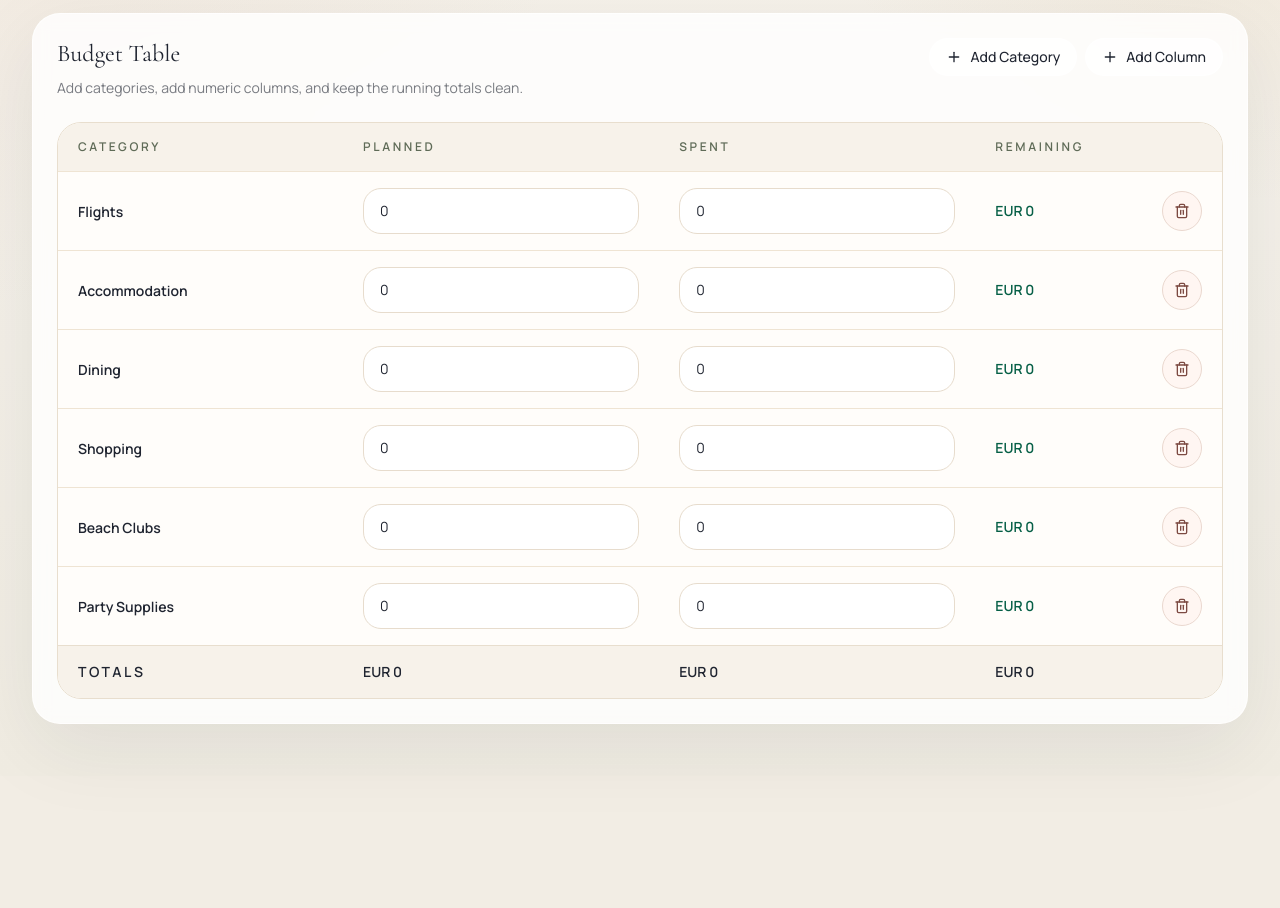
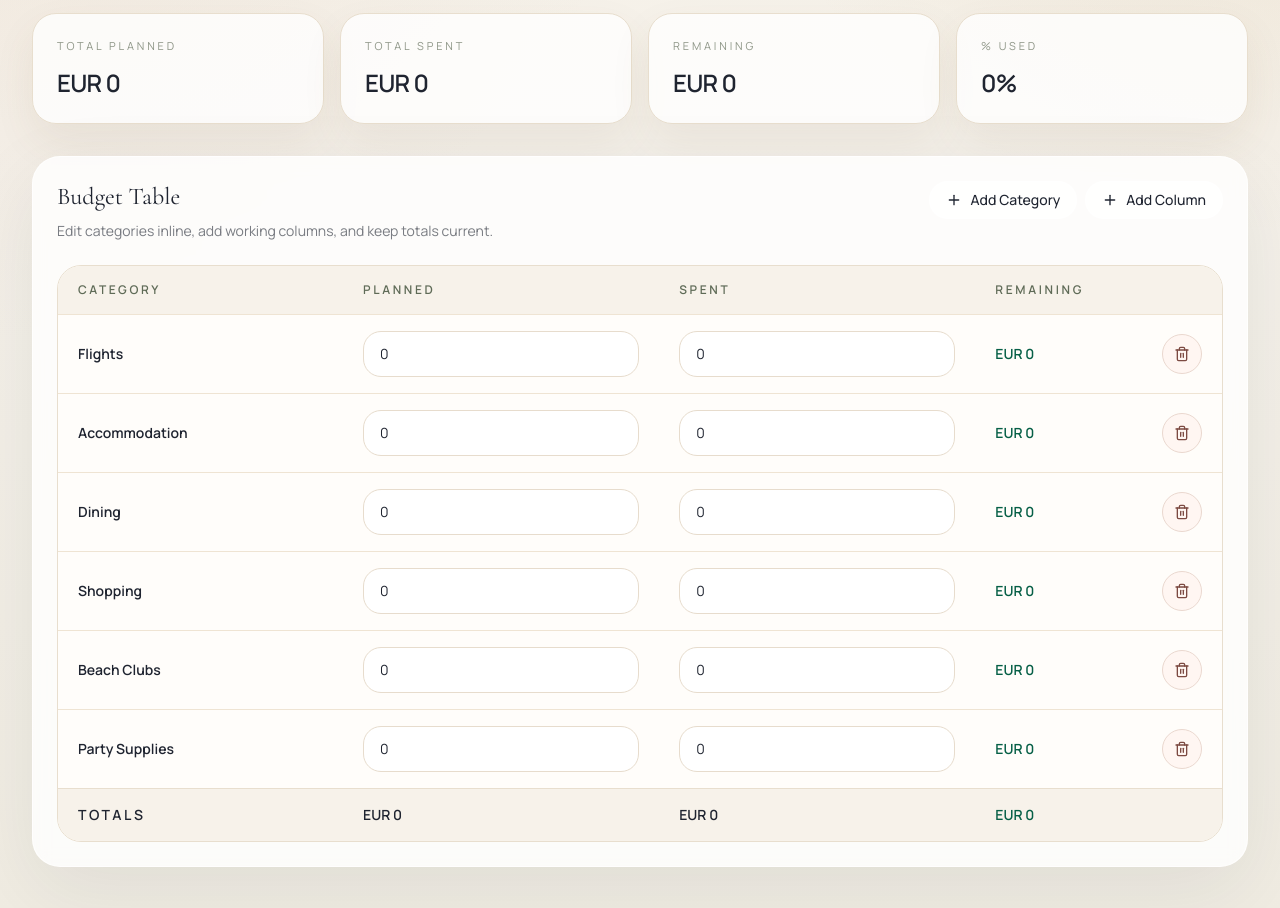
Before and after one commit to michaeljsboyd/Euro2026, a Next.js app: page /budget in a window 1280 px wide. Shown: the part 340-1248 px from the top of the page. Before the commit the page ends 1116 px from the top, so only its background shows below. Built offline with nearby package versions, Linux system fonts and the light colour scheme; no server answers; the database is empty.

Commit message:
Upgrade trip overview table

```diff
--- a/components/budget-planner.tsx
+++ b/components/budget-planner.tsx
@@ -11,128 +11,105 @@ interface BudgetPlannerProps {
   currency?: string;
 }
 
-interface BudgetColumn {
-  id: string;
-  label: string;
-  derived?: boolean;
-}
-
-interface BudgetRow {
+type BudgetRow = {
   id: string;
   category: string;
   values: Record<string, number>;
+};
+
+const defaultColumns = ["Planned", "Spent"] as const;
+
+function createRow(name: string, columns: readonly string[]): BudgetRow {
+  const values: Record<string, number> = {};
+  columns.forEach((column) => {
+    values[column] = 0;
+  });
+
+  return {
+    id: crypto.randomUUID(),
+    category: name,
+    values
+  };
 }
-
-const defaultColumns: BudgetColumn[] = [
-  { id: "planned", label: "Planned" },
-  { id: "spent", label: "Spent" },
-  { id: "remaining", label: "Remaining", derived: true }
-];
-
-const defaultRows: BudgetRow[] = [
-  { id: "row-flights", category: "Flights", values: { planned: 0, spent: 0 } },
-  { id: "row-accommodation", category: "Accommodation", values: { planned: 0, spent: 0 } },
-  { id: "row-dining", category: "Dining", values: { planned: 0, spent: 0 } },
-  { id: "row-shopping", category: "Shopping", values: { planned: 0, spent: 0 } },
-  { id: "row-beach-clubs", category: "Beach Clubs", values: { planned: 0, spent: 0 } },
-  { id: "row-party-supplies", category: "Party Supplies", values: { planned: 0, spent: 0 } }
-];
 
 function parseAmount(value: string) {
   const numeric = Number(value);
   return Number.isFinite(numeric) ? numeric : 0;
 }
 
-function getDerivedValue(row: BudgetRow, columnId: string) {
-  if (columnId === "remaining") {
-    return (row.values.planned ?? 0) - (row.values.spent ?? 0);
-  }
-
-  return row.values[columnId] ?? 0;
+function SummaryCard({ label, value }: { label: string; value: string }) {
+  return (
+    <div className="rounded-[24px] border border-[#e8dece] bg-white/80 p-6 shadow-[0_18px_40px_rgba(112,88,57,0.08)]">
+      <p className="text-[11px] uppercase tracking-[0.26em] text-olive/70">{label}</p>
+      <p className="mt-3 text-2xl font-semibold tracking-[-0.03em] text-ink">{value}</p>
+    </div>
+  );
 }
 
 export function BudgetPlanner({ currency = "EUR" }: BudgetPlannerProps) {
-  const [columns, setColumns] = useState(defaultColumns);
-  const [rows, setRows] = useState(defaultRows);
+  const [columns, setColumns] = useState<string[]>([...defaultColumns]);
+  const [rows, setRows] = useState<BudgetRow[]>([
+    createRow("Flights", defaultColumns),
+    createRow("Accommodation", defaultColumns),
+    createRow("Dining", defaultColumns),
+    createRow("Shopping", defaultColumns),
+    createRow("Beach Clubs", defaultColumns),
+    createRow("Party Supplies", defaultColumns)
+  ]);
 
   const totals = useMemo(() => {
     return columns.reduce<Record<string, number>>((accumulator, column) => {
-      accumulator[column.id] = rows.reduce(
-        (sum, row) => sum + getDerivedValue(row, column.id),
-        0
-      );
+      accumulator[column] = rows.reduce((sum, row) => sum + (row.values[column] ?? 0), 0);
       return accumulator;
     }, {});
   }, [columns, rows]);
 
+  const totalPlanned = totals.Planned ?? 0;
+  const totalSpent = totals.Spent ?? 0;
+  const remaining = totalPlanned - totalSpent;
+  const percentUsed = totalPlanned > 0 ? (totalSpent / totalPlanned) * 100 : 0;
+
   const addCategory = () => {
-    setRows((current) => [
-      ...current,
-      {
-        id: crypto.randomUUID(),
-        category: "New Category",
-        values: columns.reduce<Record<string, number>>((accumulator, column) => {
-          if (!column.derived) {
-            accumulator[column.id] = 0;
-          }
-          return accumulator;
-        }, {})
-      }
-    ]);
+    setRows((current) => [...current, createRow("New Category", columns)]);
   };
 
-  const deleteCategory = (rowId: string) => {
-    setRows((current) => current.filter((row) => row.id !== rowId));
+  const removeCategory = (id: string) => {
+    setRows((current) => current.filter((row) => row.id !== id));
   };
 
-  const updateCategoryName = (rowId: string, value: string) => {
+  const updateCategory = (rowId: string, name: string) => {
     setRows((current) =>
-      current.map((row) => (row.id === rowId ? { ...row, category: value } : row))
+      current.map((row) => (row.id === rowId ? { ...row, category: name } : row))
     );
   };
 
-  const updateValue = (rowId: string, columnId: string, value: string) => {
+  const updateCell = (rowId: string, column: string, value: string) => {
     setRows((current) =>
       current.map((row) =>
         row.id === rowId
-          ? {
-              ...row,
-              values: {
-                ...row.values,
-                [columnId]: parseAmount(value)
-              }
-            }
+          ? { ...row, values: { ...row.values, [column]: parseAmount(value) } }
           : row
       )
     );
   };
 
   const addColumn = () => {
-    const nextIndex = columns.filter((column) => !column.derived).length + 1;
-    const id = `column-${Date.now()}`;
+    const name = window.prompt("New column name?");
+    if (!name) {
+      return;
+    }
 
-    setColumns((current) => [
-      ...current.filter((column) => !column.derived),
-      { id, label: `Column ${nextIndex}` },
-      ...current.filter((column) => column.derived)
-    ]);
+    const trimmedName = name.trim();
+    if (!trimmedName || columns.includes(trimmedName)) {
+      return;
+    }
 
+    setColumns((current) => [...current, trimmedName]);
     setRows((current) =>
       current.map((row) => ({
         ...row,
-        values: {
-          ...row.values,
-          [id]: 0
-        }
+        values: { ...row.values, [trimmedName]: 0 }
       }))
-    );
-  };
-
-  const updateColumnName = (columnId: string, value: string) => {
-    setColumns((current) =>
-      current.map((column) =>
-        column.id === columnId && !column.derived ? { ...column, label: value } : column
-      )
     );
   };
 
@@ -141,12 +118,19 @@ export function BudgetPlanner({ currency = "EUR" }: BudgetPlannerProps) {
       <PageHeader
         eyebrow="Budget"
         title="Budget Planner"
-        description="A compact working budget sheet with editable categories, flexible spend columns, and live totals."
+        description="A live working budget with editable categories, flexible spend columns, and a compact trip summary."
       />
+
+      <div className="grid gap-4 md:grid-cols-2 xl:grid-cols-4">
+        <SummaryCard label="Total Planned" value={formatCurrency(totalPlanned, currency)} />
+        <SummaryCard label="Total Spent" value={formatCurrency(totalSpent, currency)} />
+        <SummaryCard label="Remaining" value={formatCurrency(remaining, currency)} />
+        <SummaryCard label="% Used" value={`${percentUsed.toFixed(0)}%`} />
+      </div>
 
       <SectionCard
         title="Budget Table"
-        subtitle="Add categories, add numeric columns, and keep the running totals clean."
+        subtitle="Edit categories inline, add working columns, and keep totals current."
         action={
           <div className="flex flex-col gap-2 sm:flex-row">
             <button
@@ -170,71 +154,62 @@ export function BudgetPlanner({ currency = "EUR" }: BudgetPlannerProps) {
       >
         <div className="overflow-hidden rounded-[24px] border border-[#e8dece] bg-[#fffdfa]">
           <div className="overflow-x-auto">
-            <table className="min-w-full border-collapse">
-              <thead>
-                <tr className="bg-[#f7f2ea]">
+            <table className="min-w-full border-collapse text-sm">
+              <thead className="bg-[#f7f2ea]">
+                <tr>
                   <th className="px-5 py-4 text-left text-xs font-semibold uppercase tracking-[0.22em] text-olive">
                     Category
                   </th>
                   {columns.map((column) => (
                     <th
-                      key={column.id}
+                      key={column}
                       className="px-5 py-4 text-left text-xs font-semibold uppercase tracking-[0.22em] text-olive"
                     >
-                      {column.derived ? (
-                        column.label
-                      ) : (
-                        <input
-                          value={column.label}
-                          onChange={(event) => updateColumnName(column.id, event.target.value)}
-                          className="w-full min-w-[120px] border-none bg-transparent p-0 text-xs font-semibold uppercase tracking-[0.22em] text-olive outline-none"
-                        />
-                      )}
+                      {column}
                     </th>
                   ))}
+                  <th className="px-5 py-4 text-left text-xs font-semibold uppercase tracking-[0.22em] text-olive">
+                    Remaining
+                  </th>
                   <th className="w-[56px] px-5 py-4" />
                 </tr>
               </thead>
               <tbody>
-                {rows.map((row) => (
+                {rows.map((row) => {
+                  const planned = row.values.Planned ?? 0;
+                  const spent = row.values.Spent ?? 0;
+                  const rowRemaining = planned - spent;
+
+                  return (
                     <tr key={row.id} className="border-t border-[#efe4d3]">
                       <td className="px-5 py-4">
                         <input
                           value={row.category}
-                        onChange={(event) => updateCategoryName(row.id, event.target.value)}
+                          onChange={(event) => updateCategory(row.id, event.target.value)}
                           className="w-full min-w-[180px] border-none bg-transparent p-0 text-sm font-semibold text-ink outline-none"
                         />
                       </td>
                       {columns.map((column) => (
-                      <td key={column.id} className="px-5 py-4">
-                        {column.derived ? (
-                          <p
-                            className={`text-sm font-semibold ${
-                              getDerivedValue(row, column.id) >= 0
-                                ? "text-emerald-800"
-                                : "text-rose-700"
+                        <td key={column} className="px-5 py-4">
+                          <input
+                            type="number"
+                            value={row.values[column] ?? 0}
+                            onChange={(event) => updateCell(row.id, column, event.target.value)}
+                            className="w-full min-w-[120px] rounded-[18px] border border-[#e7dccd] bg-white px-4 py-3 text-sm text-ink outline-none transition focus:border-gold"
+                          />
+                        </td>
+                      ))}
+                      <td
+                        className={`px-5 py-4 text-sm font-semibold ${
+                          rowRemaining >= 0 ? "text-emerald-800" : "text-rose-700"
                         }`}
                       >
-                            {formatCurrency(getDerivedValue(row, column.id), currency)}
-                          </p>
-                        ) : (
-                          <input
-                            type="number"
-                            min="0"
-                            step="1"
-                            value={row.values[column.id] ?? 0}
-                            onChange={(event) =>
-                              updateValue(row.id, column.id, event.target.value)
-                            }
-                            className="w-full min-w-[120px] rounded-[18px] border border-[#e7dccd] bg-white px-4 py-3 text-sm text-ink outline-none transition focus:border-gold"
-                          />
-                        )}
+                        {formatCurrency(rowRemaining, currency)}
                       </td>
-                    ))}
                       <td className="px-5 py-4">
                         <button
                           type="button"
-                        onClick={() => deleteCategory(row.id)}
+                          onClick={() => removeCategory(row.id)}
                           className="inline-flex h-10 w-10 items-center justify-center rounded-full border border-[#ead8cf] bg-[#fff6f2] text-[#7c4a42] transition-all duration-300 hover:bg-[#fff1ea]"
                           aria-label={`Delete ${row.category}`}
                         >
@@ -242,7 +217,8 @@ export function BudgetPlanner({ currency = "EUR" }: BudgetPlannerProps) {
                         </button>
                       </td>
                     </tr>
-                ))}
+                  );
+                })}
               </tbody>
               <tfoot>
                 <tr className="border-t border-[#e8dece] bg-[#f7f2ea]">
@@ -250,10 +226,17 @@ export function BudgetPlanner({ currency = "EUR" }: BudgetPlannerProps) {
                     Totals
                   </td>
                   {columns.map((column) => (
-                    <td key={column.id} className="px-5 py-4 text-sm font-semibold text-ink">
-                      {formatCurrency(totals[column.id] ?? 0, currency)}
+                    <td key={column} className="px-5 py-4 text-sm font-semibold text-ink">
+                      {formatCurrency(totals[column] ?? 0, currency)}
                     </td>
                   ))}
+                  <td
+                    className={`px-5 py-4 text-sm font-semibold ${
+                      remaining >= 0 ? "text-emerald-800" : "text-rose-700"
+                    }`}
+                  >
+                    {formatCurrency(remaining, currency)}
+                  </td>
                   <td className="px-5 py-4" />
                 </tr>
               </tfoot>
```
Lines whose indentation alone changed are shown as unchanged.
